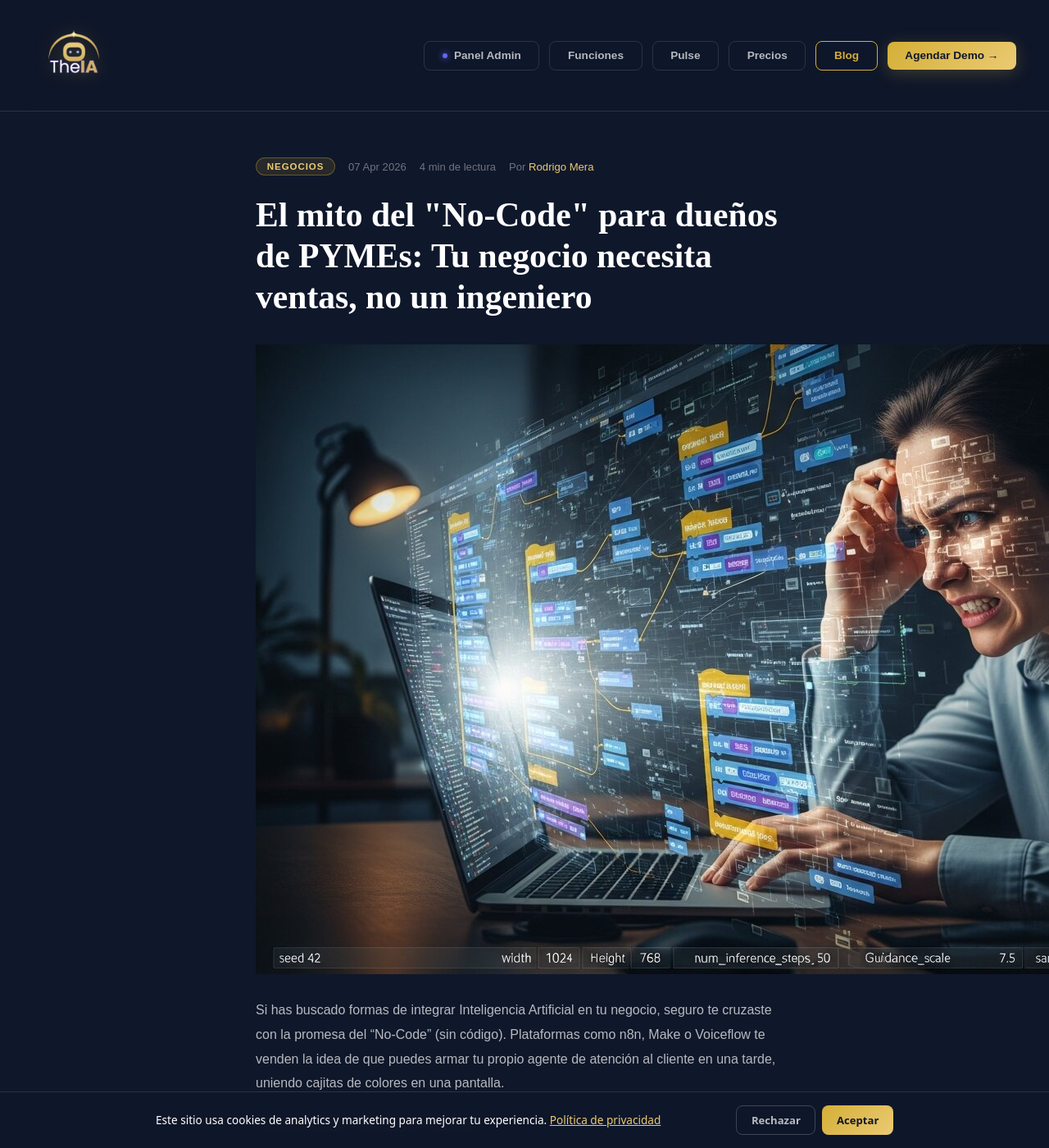
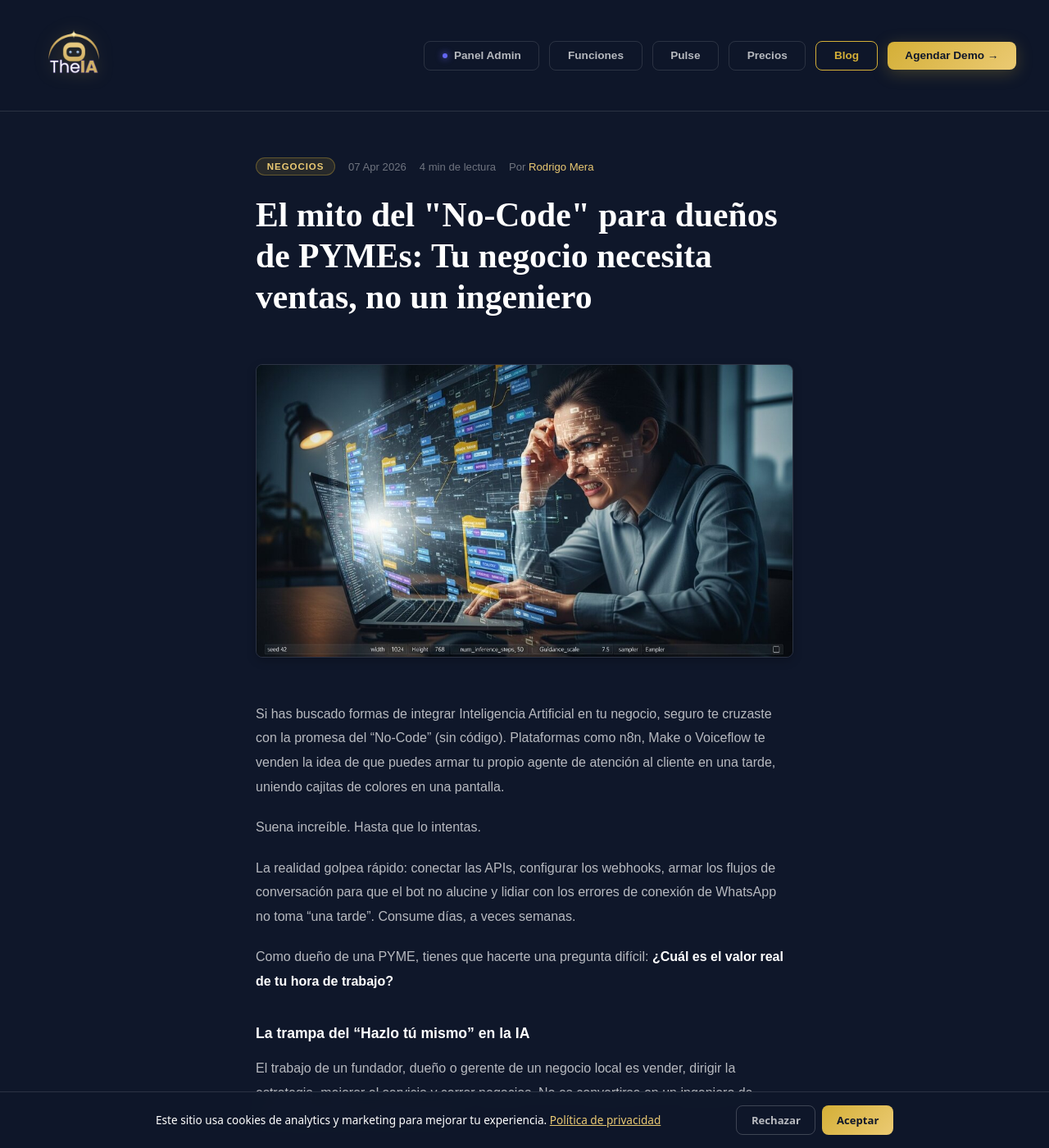
Before and after one commit to rodmera/theia-landing, a Jekyll site: the page built from _posts/2026-04-07-mito-no-code-para-pymes.md, in a window 1280 px wide and 1400 px high. Shown: the whole window at 82% size. Built offline with Jekyll 4.4.1, drawn with Linux system fonts in a browser that asks for light colours.

Commit message:
style: responsive img support and resize hero image

```diff
--- a/_layouts/post.html
+++ b/_layouts/post.html
@@ -198,6 +198,15 @@
       margin-bottom: 1.25rem;
     }
 
+    .post-content img {
+      max-width: 100%;
+      height: auto;
+      border-radius: 8px;
+      margin: 1.5rem 0;
+      border: 1px solid var(--glass-border);
+      box-shadow: 0 4px 12px rgba(0, 0, 0, 0.2);
+    }
+
     .post-content ul, .post-content ol {
       margin: 1rem 0 1.5rem 1.5rem;
     }
```
Also changed, not shown: screenshots/el-mito-no-code.jpg.
